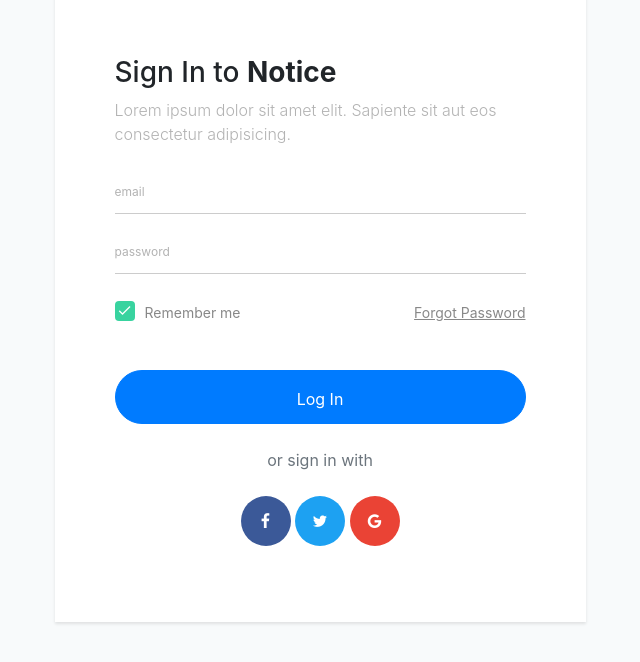
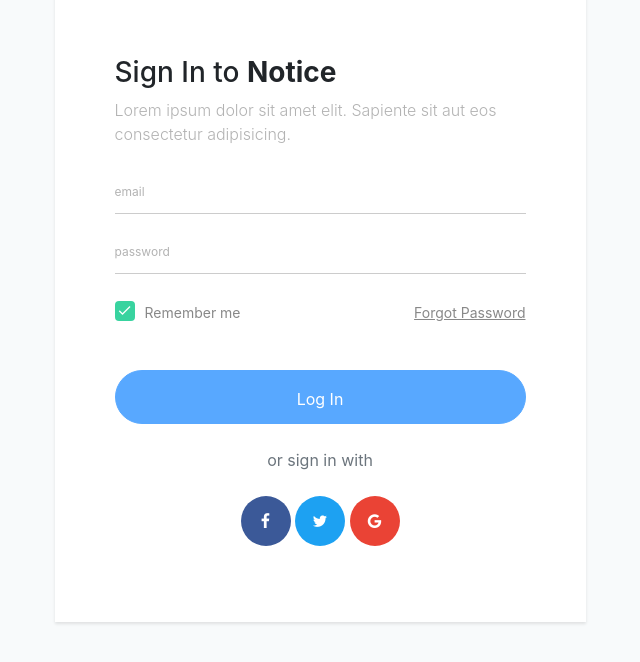
Before and after one commit to CPNV-ES/notice, a React (Create React App) app: page / in a window 1280 px wide. Shown: the part 116-778 px from the top of the page, without its empty margins (320-960 px from the left). Built offline with nearby package versions, Linux system fonts and the light colour scheme; a web font is replaced by a local one.

Commit message:
Disabled Button action

```diff
--- a/src/components/LoginForm.js
+++ b/src/components/LoginForm.js
@@ -4,8 +4,12 @@
 import "./LoginForm.css";
 import Input from "./form/Input";
 import Checkbox from "./form/Checkbox";
+import { useState } from "react";
 
 function LoginForm() {
+    const [email, setEmail] = useState('');
+    const [password, setPassword] = useState('');
+
     return (
         <div class="form-block">
             <div class="mb-4">
@@ -18,8 +22,8 @@
                 </p>
             </div>
             <Form action="#" method="post">
-                <Input name="email" type="email" />
-                <Input name="password" className="mb-4" type="password" />
+                <Input name="email" type="email" value={email} onChange={(e) => setEmail(e.target.value)}/>
+                <Input name="password" className="mb-4" type="password" value={password} onChange={(e) => setPassword(e.target.value)}/>
                 <div class="d-flex mb-5 align-items-center">
                     <Checkbox text="Remember me" checked />
                     <span class="ml-auto">
@@ -34,6 +38,7 @@
                     className="badge-pill py-3 text-white"
                     variant="primary"
                     block
+                    disabled={email =="" || password =="" }
                 >
                     Log In
                 </Button>
```
